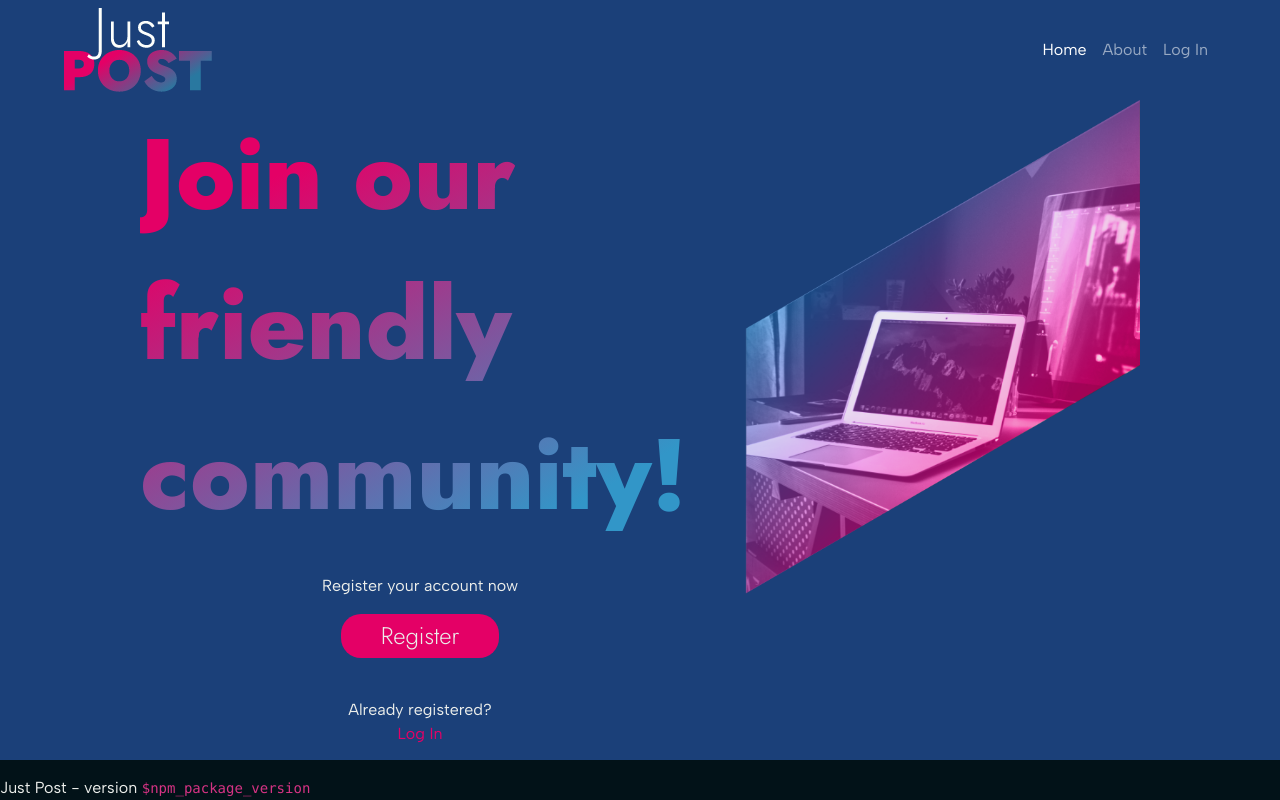
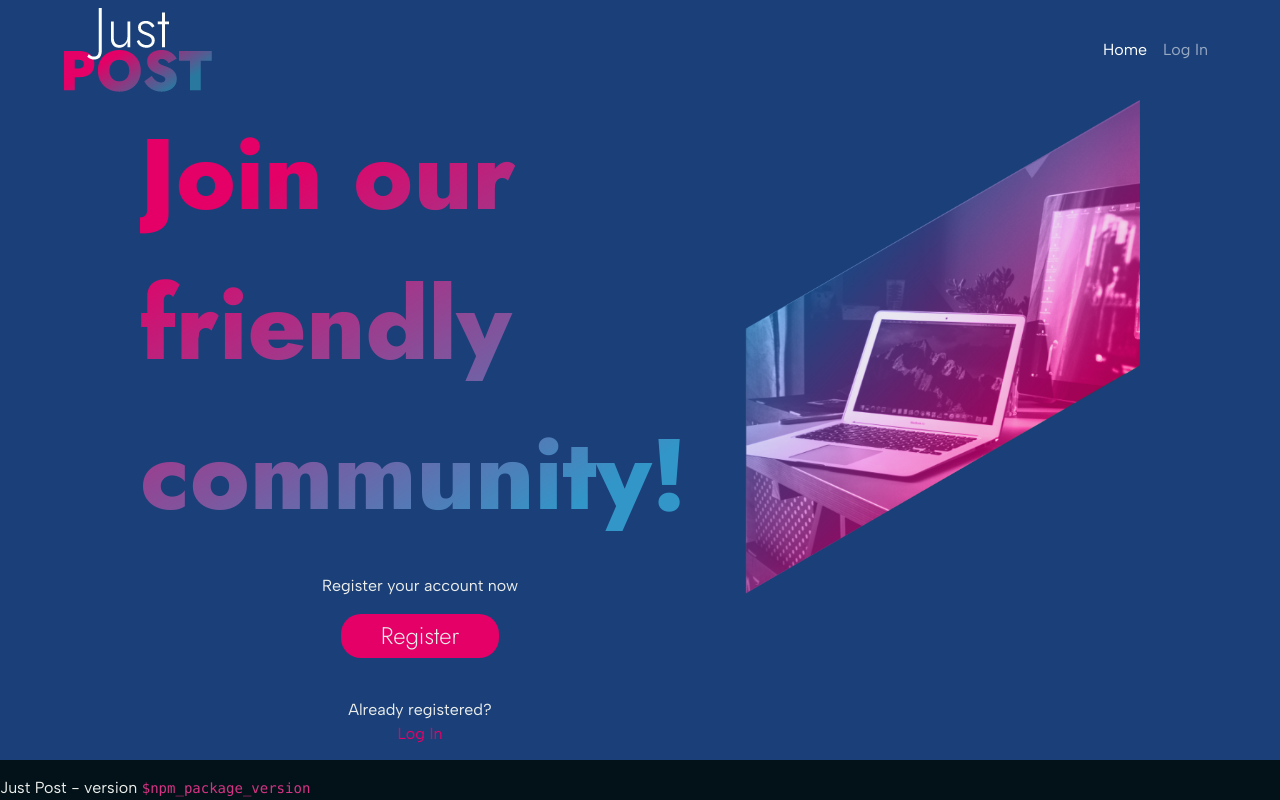
Before and after one commit to Noroff-FEU-Assignments/project-exam-2-pnbakken, a React (Create React App) app: page / in a window 1280 px wide. Built offline with nearby package versions, Linux system fonts and the light colour scheme.

Commit message:
temporarily hide "about" nav-link

```diff
--- a/src/Components/navbar/global-navbar/index.jsx
+++ b/src/Components/navbar/global-navbar/index.jsx
@@ -29,9 +29,9 @@
           <NavLink className="nav-link" to={auth ? "/home" : "/"} end>
             Home
           </NavLink>
-          <NavLink className="nav-link" to="/about">
+          {/* <NavLink className="nav-link" to="/about">
             About
-          </NavLink>
+          </NavLink> */}
           {auth ? (
             <LogoutButton />
           ) : (
```
